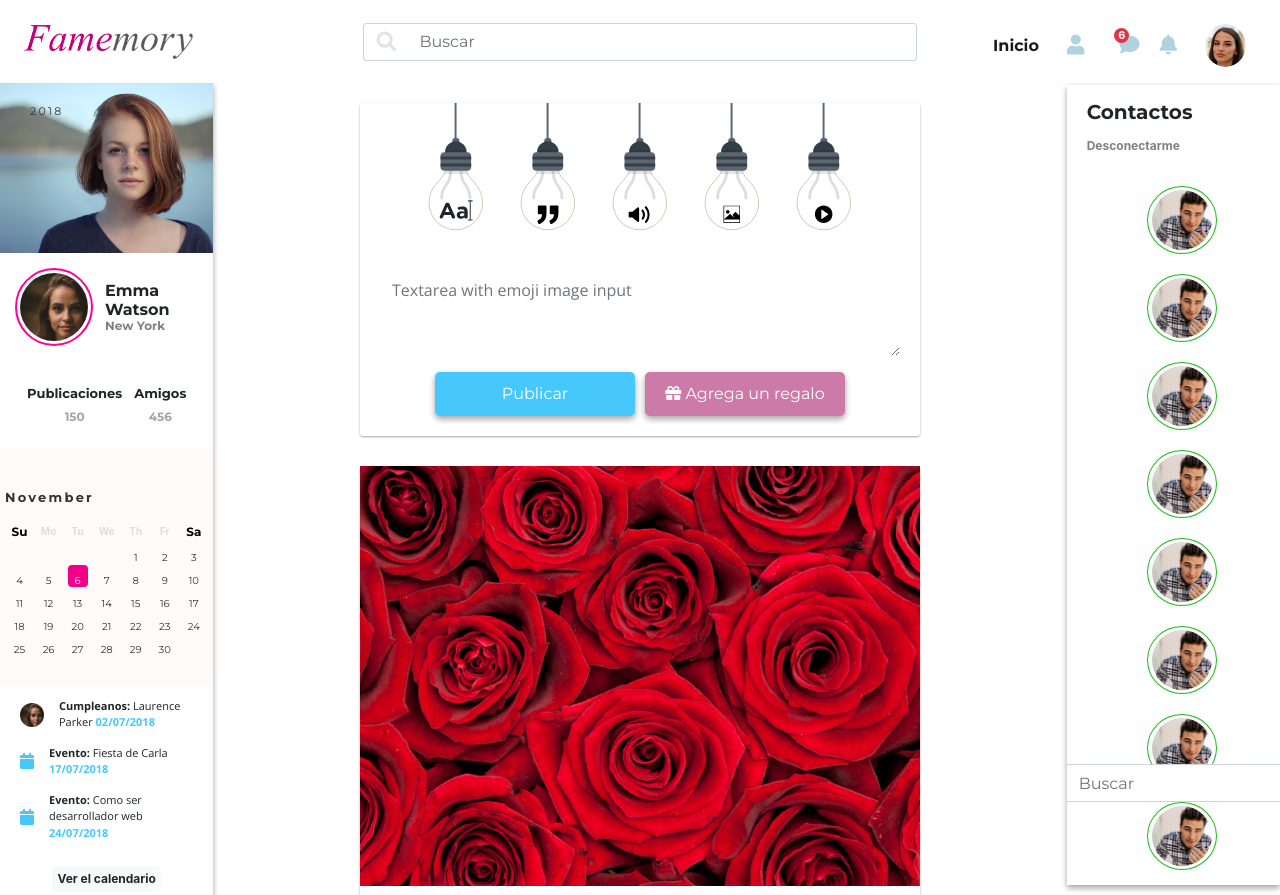
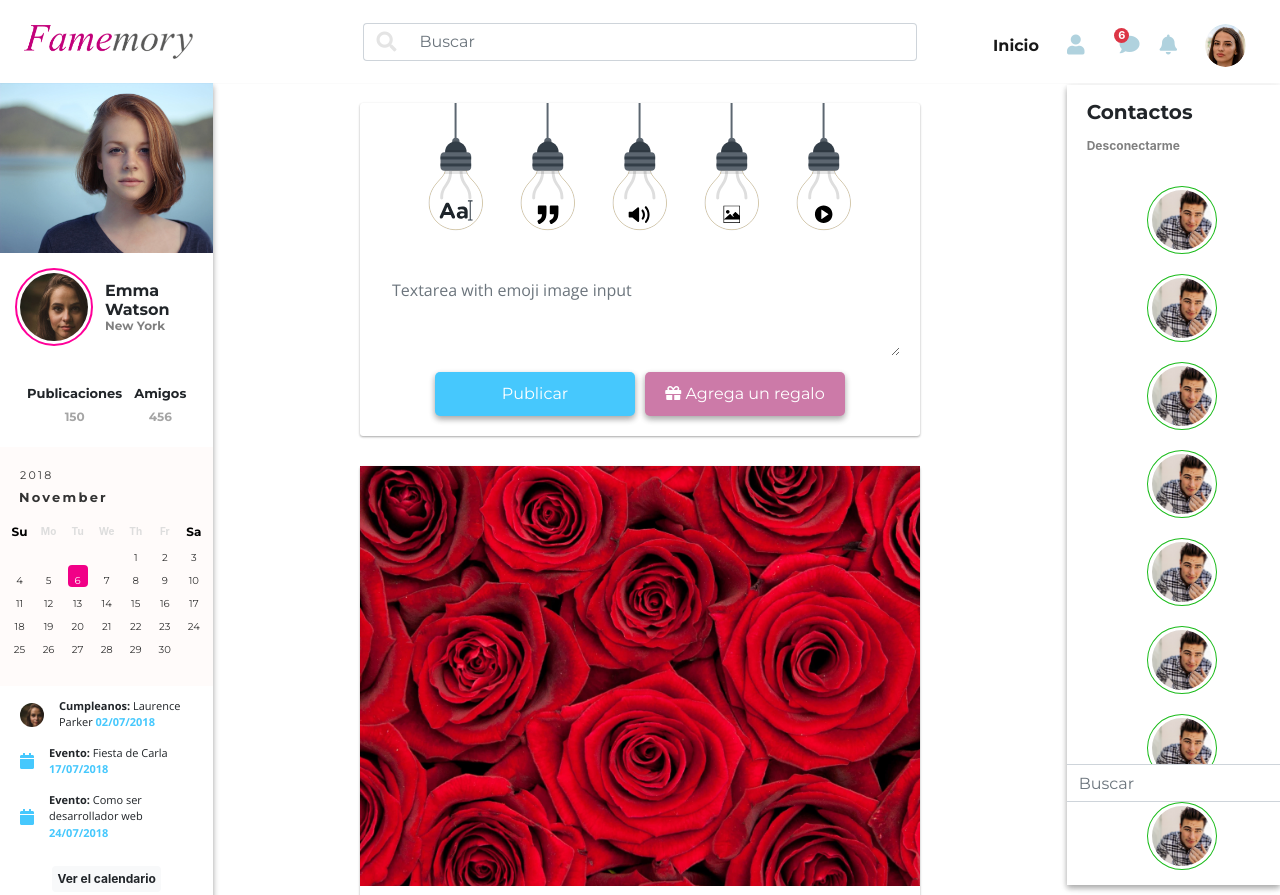
Before and after one commit to stevewqdev/famemory, a plain HTML site: page index.html in a window 1280 px wide. Shown: the top 895 px of the page. Drawn offline with nearby package versions, Linux system fonts and the light colour scheme; a script that the page names is missing.

Commit message:
Se corrigieron errores en el css del calendario

```diff
--- a/css/style.css
+++ b/css/style.css
@@ -849,12 +849,14 @@ p {
   font-family: montserrat;
   font-weight: bold;
   font-size: 13px;
+  left: 14px;
+  position: relative;
 }
 
 .ui-datepicker-year {
   position: absolute;
   top: 20px;
-  left: 30px;
+  left: 20px;
   font-size: 11px;
   font-family: montserrat;
 }
@@ -890,6 +892,7 @@ p {
 
 .small-calendar {
   border-bottom: solid 1px #ececec;
+  position: relative;
 }
 
 .event-birthday {
```
